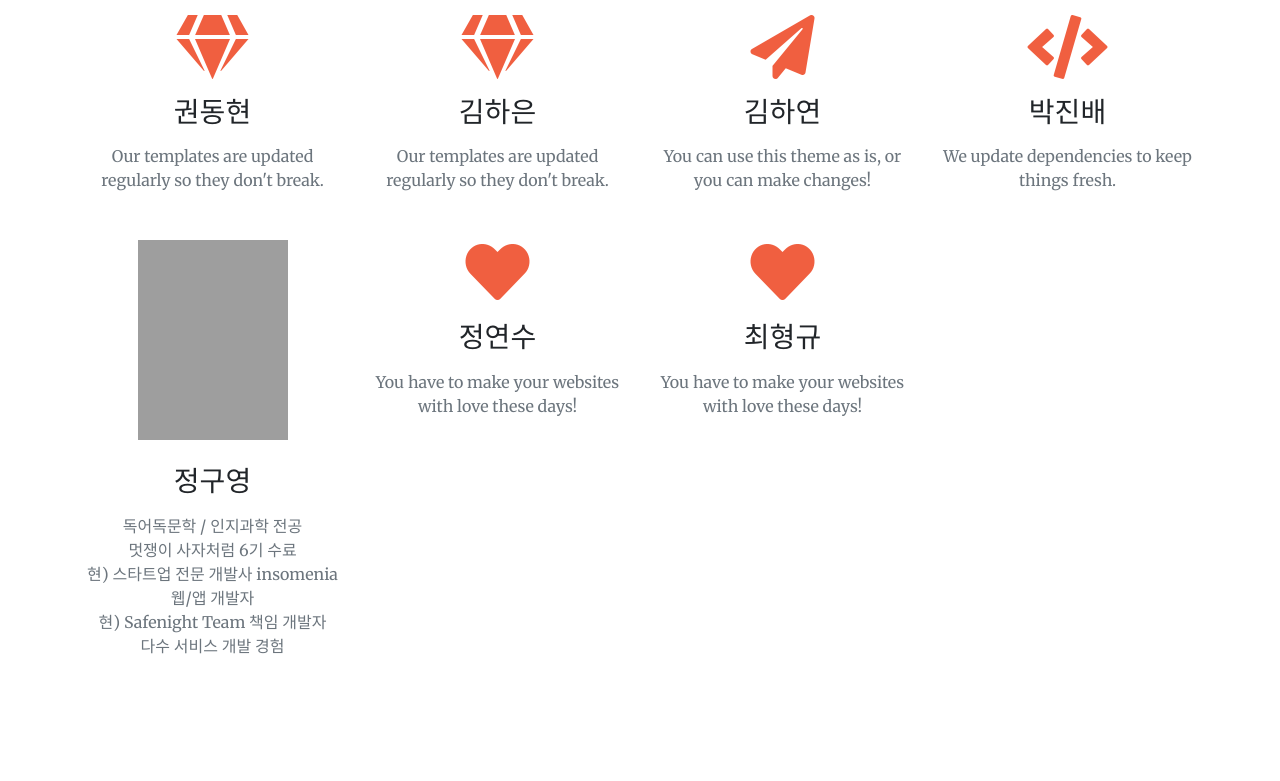
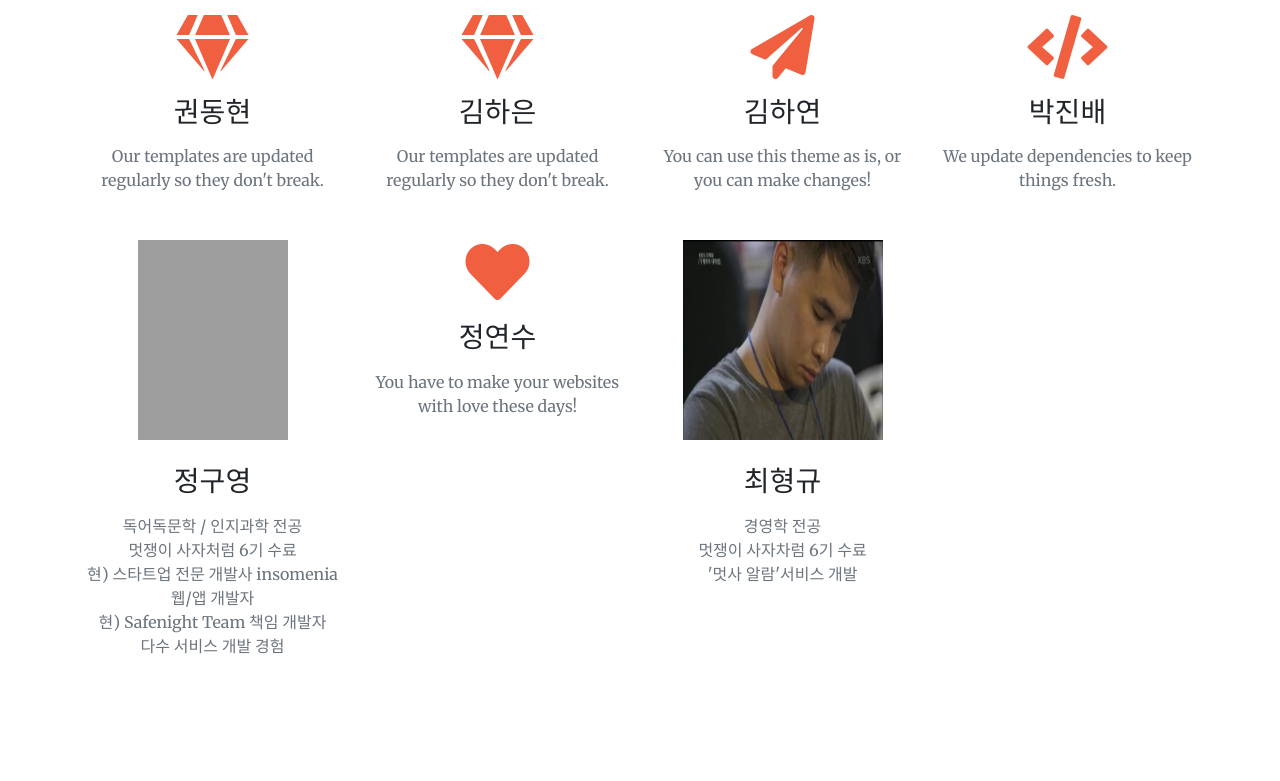
Before and after one commit to kratzjgy/yonsei_likelion, a Django app: page /about/ in a window 1280 px wide. Shown: the part 1302-2083 px from the top of the page. Run offline with Django 3.2, Linux system fonts and the light colour scheme; some libraries are stand-ins or nearby versions; grey boxes are pictures that could not be loaded.

Commit message:
뷰 수정

```diff
--- a/homepage/templates/homepage/about.html
+++ b/homepage/templates/homepage/about.html
@@ -69,9 +69,14 @@
       </div>
       <div class="col-lg-3 col-md-6 text-center">
         <div class="service-box mt-5 mx-auto">
-          <i class="fas fa-4x fa-heart text-primary mb-3 sr-icon-4"></i>
+          {% load static %}
+          <img src="{% static "homepage/img/kyu.jpeg" %}" height="200" width="200"><br/><br/>
           <h3 class="mb-3">최형규</h3>
-          <p class="text-muted mb-0">You have to make your websites with love these days!</p>
+          <p class="text-muted mb-0">
+            경영학 전공<br/>
+            멋쟁이 사자차럼 6기 수료<br/>
+            '멋사 알람'서비스 개발
+          </p>
         </div>
       </div>
     </div>
```
Also changed, not shown: homepage/templates/homepage/index.html (+32 -0 lines), homepage/static/homepage/img/kyu.jpeg (added).
